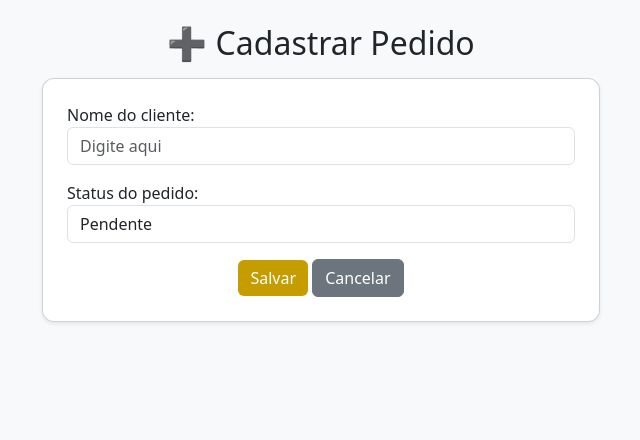
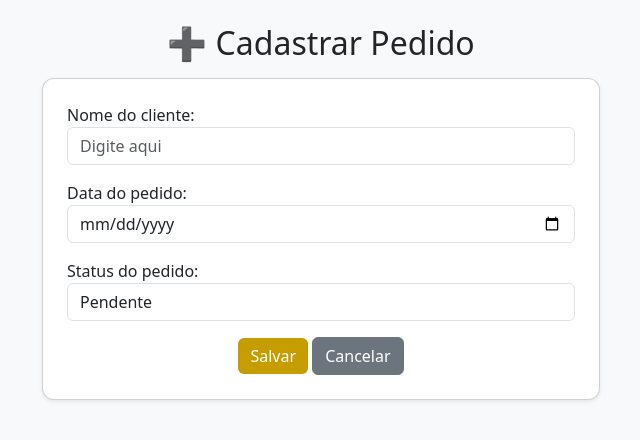
Before and after one commit to Dudacabo/projetoAppCasaJacque, a Django app: page /pedido/cadastrar/ in a window 1280 px wide. Shown: the part 56-496 px from the top of the page, without its empty margins (319-959 px from the left). Run offline with Django 5.2, Linux system fonts and the light colour scheme; the visitor is signed in with stand-in values (Sample User, id 1).

Commit message:
Atualizando a tabela e o form para preencher a data do pedido

```diff
--- a/pedidos/forms.py
+++ b/pedidos/forms.py
@@ -27,15 +27,17 @@ class PedidoForm(forms.ModelForm):
 
     class Meta:
         model = Pedido
-        fields = ("cliente_nome", 'status')
+        fields = ("cliente_nome",'data_criacao', 'status')
 
         widgets = {
             'cliente_nome': forms.TextInput(attrs={'class': 'form-control', 'placeholder': 'Digite aqui'}),
+            'data_criacao': forms.DateInput(attrs={'type': 'date', 'class': 'form-control'}),
             'status': forms.Select(attrs={'class': 'form-control'}),
         }
 
         labels = {
             'cliente_nome': "Nome do cliente",
+            'data_criacao': "Data do pedido",
             'status': "Status do pedido",
         }
 
--- a/pedidos/models.py
+++ b/pedidos/models.py
@@ -12,7 +12,7 @@ class Produto(models.Model):
 
 class Pedido(models.Model):
     cliente_nome = models.CharField(max_length=100)
-    data_criacao = models.DateTimeField(auto_now_add=True)
+    data_criacao = models.DateTimeField(null=True, blank=True)
     STATUS_CHOICES = (
         ('pendente', 'Pendente'),
         ('producao', 'Em Produção'),
--- a/pedidos/templates/home.html
+++ b/pedidos/templates/home.html
@@ -118,7 +118,7 @@ HOME
             <thead class="table-dark">
                 <tr>
                     <th class="text-center">Cliente</th>
-                    <th class="text-center">Data</th>
+                    <th class="text-center">Data do Pedido</th>
                     <th class="text-center">Status</th>
                     <th class="text-center">Detalhes</th>
                 </tr>
--- a/pedidos/views.py
+++ b/pedidos/views.py
@@ -147,7 +147,13 @@ def cadastrar_pedido(request):
         form = PedidoForm(request.POST)
 
         if form.is_valid():
-            form.save()
+            pedido = form.save(commit=False)
+
+            # 🔥 Se não preencher a data, usa agora
+            if not pedido.data_criacao:
+                pedido.data_criacao = now()
+
+            pedido.save()
             return redirect("pedidos:listar_pedido")
 
     else:
```
Also changed, not shown: lojinha/settings.py (+11 -7 lines), pedidos/migrations/0004_alter_pedido_data_criacao.py (added).
